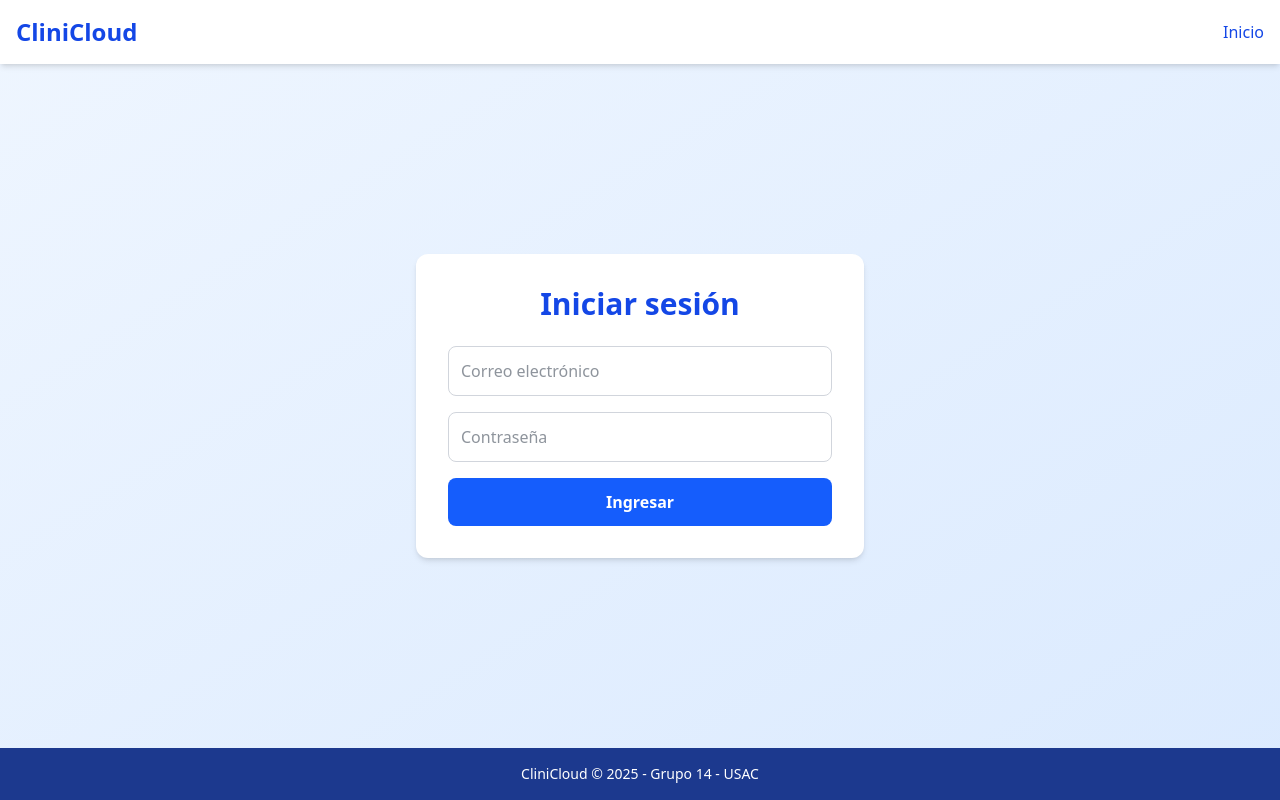
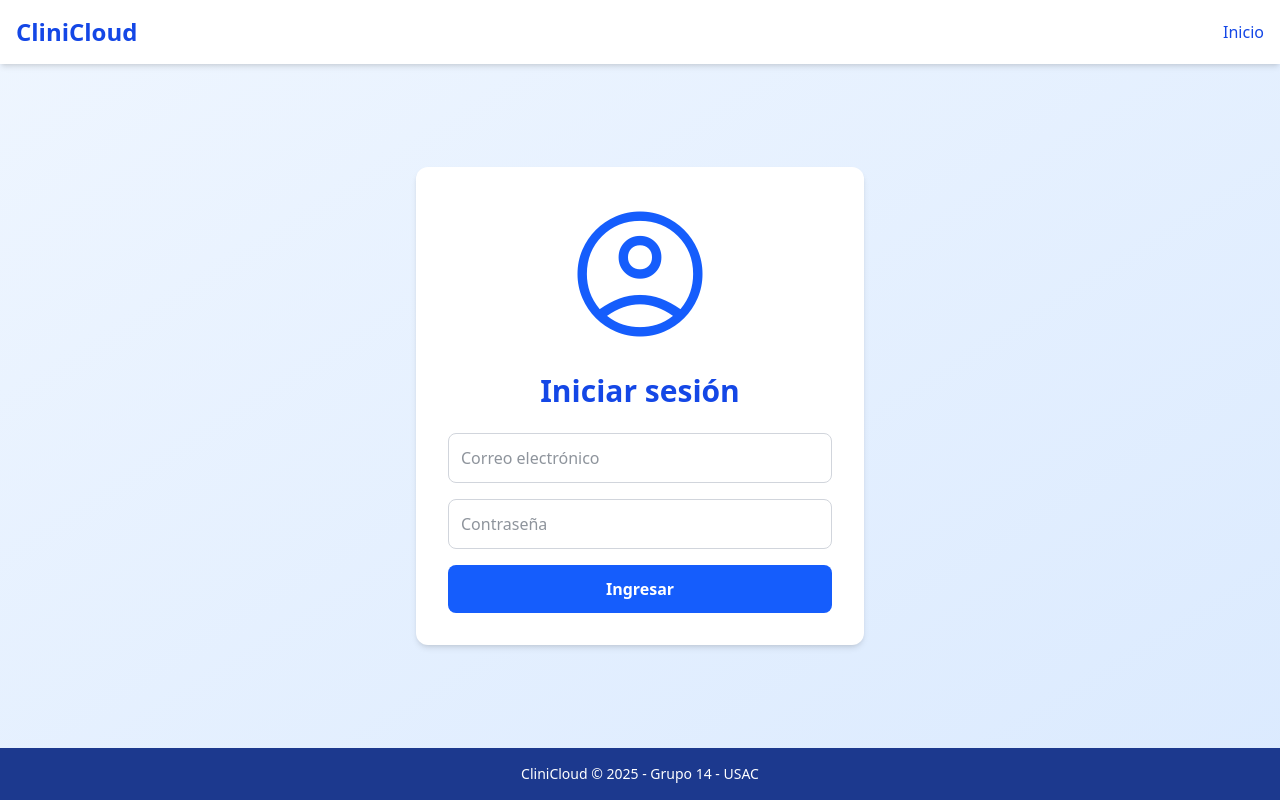
Before and after one commit to MMP119/CliniCloud, a React (Vite) app in the folder Frontend/clinica/: page /login in a window 1280 px wide. Built offline with nearby package versions, Linux system fonts and the light colour scheme.

Commit message:
feat: :zap: Component de login

```diff
--- a/Frontend/clinica/index.html
+++ b/Frontend/clinica/index.html
@@ -3,6 +3,7 @@
   <head>
     <meta charset="UTF-8" />
     <link rel="icon" type="image/svg+xml" href="/vite.svg" />
+    <link rel="stylesheet" href="https://fonts.googleapis.com/css2?family=Material+Symbols+Outlined:opsz,wght,FILL,GRAD@20..48,100..700,0..1,-50..200&icon_names=account_circle" />
     <meta name="viewport" content="width=device-width, initial-scale=1.0" />
     <title>CliniCloud</title>
   </head>
--- a/Frontend/clinica/src/Components/Login.jsx
+++ b/Frontend/clinica/src/Components/Login.jsx
@@ -51,7 +51,12 @@ export default function Login() {
         <div className="flex-1 flex items-center justify-center px-4 py-12">
             <div className="w-full max-w-md bg-white p-8 rounded-xl shadow-md">
 
-            <link rel="stylesheet" href="https://fonts.googleapis.com/css2?family=Material+Symbols+Outlined:opsz,wght,FILL,GRAD@20..48,100..700,0..1,-50..200&icon_names=account_circle" />
+                <div className="flex justify-center mb-4">
+                    <span className="material-symbols-outlined mb-2 text-blue-600 leading-none inline-block " style={{ fontSize: "150px" }}>
+                        account_circle
+                    </span>
+                </div>
+
 
                 <h2 className="text-3xl font-bold text-blue-700 mb-6 text-center">Iniciar sesión</h2>
 
```
